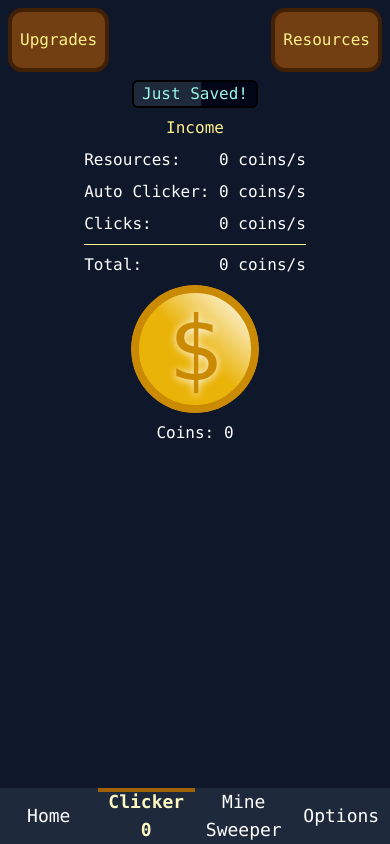
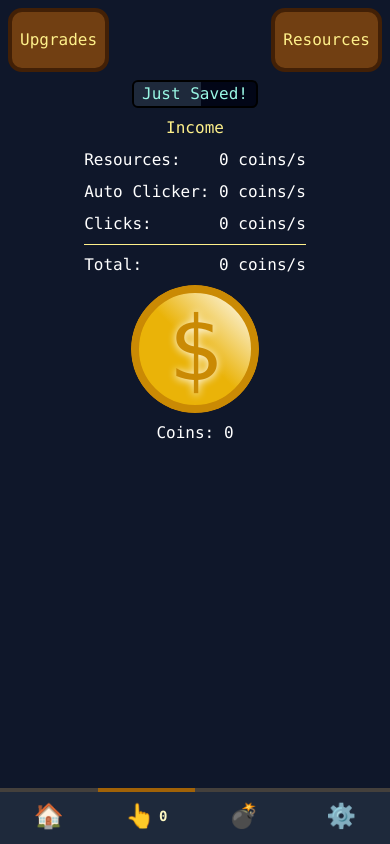
Before and after one commit to ThorGalli/thor-portfolio, a Next.js app: page /clicker in a window 390 px wide. Built offline with nearby package versions, Linux system fonts and the light colour scheme.

Commit message:
Fix desktop layout, improve mobile

```diff
--- a/src/app/globals.css
+++ b/src/app/globals.css
@@ -76,5 +76,5 @@ body {
 }
 
 .sweeper-header {
-  @apply lg:sticky fixed left-4 lg:top-14 top-0 flex h-[3.5rem] w-[calc(100vw-2rem)] items-center justify-evenly rounded-[14px] border-8 border-slate-700 bg-slate-950 p-1 text-yellow-200 lg:w-full !important;
+  @apply fixed left-2 right-2 lg:top-16 top-0 flex h-[3.5rem] w-[calc(100vw-1rem)] lg:max-w-[calc(1536px-1rem)] items-center justify-evenly rounded-[14px] border-8 border-slate-700 bg-slate-950 text-yellow-200 lg:mx-auto !important;
 }
--- a/src/components/navigation/navButton.tsx
+++ b/src/components/navigation/navButton.tsx
@@ -7,7 +7,7 @@ export default function NavButton({
   label,
 }: {
   route: string
-  label: string
+  label: string | JSX.Element
 }) {
   const router = useRouter()
   const path = usePathname()
@@ -18,19 +18,21 @@ export default function NavButton({
   const isCurrent = path === route
 
   const buttonClasses = isCurrent
-    ? 'border-transparent lg:border-b-yellow-700 border-t-yellow-700 text-yellow-100 font-semibold'
-    : 'border-transparent hover:bg-slate-700'
+    ? 'lg:border-b-yellow-700 border-t-yellow-700 text-yellow-100 font-semibold'
+    : 'lg:border-b-stone-700 border-t-stone-700 hover:bg-slate-700'
 
   return (
     <div
       className={
-        'flex h-full flex-1 cursor-pointer flex-col items-center justify-center border-y-4 bg-slate-800 px-1 text-center text-lg hover:bg-slate-700 ' +
+        'flex h-full flex-1 cursor-pointer items-center justify-center gap-1 border-y-4 border-transparent bg-slate-800 px-1 text-center text-lg hover:bg-slate-700 lg:border-t-transparent ' +
         buttonClasses
       }
       onClick={() => router.push(route)}
     >
       {label}
-      {isClicker && <div>{short(totalCoins)}</div>}
+      {isClicker && (
+        <div className="text-sm lg:text-lg">{short(totalCoins)}</div>
+      )}
     </div>
   )
 }
--- a/src/features/minesweeper/mineSweeper.tsx
+++ b/src/features/minesweeper/mineSweeper.tsx
@@ -94,9 +94,17 @@ export default function MineSweeper() {
   }, [totalRevealedCells])
 
   return (
-    <div className="mx-[-0.5rem] pt-[3.5rem] lg:mt-[-0.5rem] lg:pt-2">
+    <div className="relative mx-[-0.5rem] pt-[3.5rem] lg:mt-14 lg:pt-2">
       <div className="flex flex-col items-center justify-around gap-4 bg-slate-900 ">
+        {!hasStarted && (
           <div id="greetText" className="flex flex-col items-center gap-2 p-2">
+            <button
+              className="white-hover mx-auto flex w-fit flex-col text-4xl text-yellow-200 active:opacity-70"
+              onClick={promptRestartGame}
+            >
+              <p>Mine Sweeper</p>
+              <p>😉</p>
+            </button>
             <p className="text-yellow-200">
               Win a match of Mine Sweeper and earn coins!
             </p>
@@ -105,31 +113,21 @@ export default function MineSweeper() {
               you more coins and the amount is also based on your{' '}
               <span className="text-orange-400">Income</span>
             </p>
+          </div>
+        )}
+        <div
+          id="difficulty-selector"
+          className="flex w-full flex-col items-center px-2"
+        >
           <p className="text-slate-200">Choose a difficulty:</p>
           <BluePrintBar
-            className="btn-slate bar"
+            className="btn-slate bar max-w-lg"
             index={selectedStage}
             blueprint={bluePrintList[selectedStage]}
             onClick={stageSelectDrawer.onOpen}
           />
+        </div>
 
-          {gameStatus === GameStatus.WON && (
-            <div className="flex flex-col items-center">
-              <p className="text-2xl text-yellow-200">
-                Congratulations! You earned {prizeDisplay} coins!
-              </p>
-            </div>
-          )}
-        </div>
-        <div id="gameWrapper" className="flex flex-col gap-2 border-slate-700">
-          {!hasStarted && (
-            <button
-              className="white-hover mx-auto w-fit text-4xl active:opacity-70"
-              onClick={promptRestartGame}
-            >
-              😉
-            </button>
-          )}
         {hasStarted && (
           <header className="sweeper-header">
             <p>
@@ -148,7 +146,15 @@ export default function MineSweeper() {
             </p>
           </header>
         )}
+
+        {gameStatus === GameStatus.WON && (
+          <div className="flex flex-col items-center">
+            <p className="text-2xl text-yellow-200">
+              Congratulations! You earned {prizeDisplay} coins!
+            </p>
           </div>
+        )}
+
         <ConfirmationDialog
           isOpen={restartDialog.isOpen}
           onCancel={restartDialog.onClose}
@@ -180,13 +186,10 @@ export default function MineSweeper() {
         </Drawer>
       </div>
       {hasStarted && (
-        <div className="mx-auto mb-8 mt-2 flex max-w-fit overflow-x-auto rounded-[14px] border-slate-700 bg-slate-700 p-2">
+        <div className="mx-auto mb-8 mt-4 flex max-w-fit overflow-x-auto rounded-[14px] border-slate-700 bg-slate-700 p-2">
           <div
             id="mineField"
-            className={
-              cursorClass +
-              ' rounded-[6px] border-2 border-slate-900'
-            }
+            className={cursorClass + ' rounded-[6px] border-2 border-slate-900'}
           >
             {cellComponents}
           </div>
--- a/src/layouts/navbar.tsx
+++ b/src/layouts/navbar.tsx
@@ -6,17 +6,29 @@ export default function NavbarLayout({
   children: React.ReactNode
 }) {
   const navList = [
-    <NavButton key="home" route="/" label="Home" />,
-    <NavButton key="clicker" route="/clicker" label="Clicker" />,
-    <NavButton key="mineSweeper" route="/minesweeper" label="Mine Sweeper" />,
-    <NavButton key="options" route="/options" label="Options" />,
+    <NavButton key="home" route="/" label={<p className="text-2xl">🏠</p>} />,
+    <NavButton
+      key="clicker"
+      route="/clicker"
+      label={<p className="text-2xl">👆</p>}
+    />,
+    <NavButton
+      key="mineSweeper"
+      route="/minesweeper"
+      label={<p className="text-2xl">💣</p>}
+    />,
+    <NavButton
+      key="options"
+      route="/options"
+      label={<p className="text-2xl">⚙️</p>}
+    />,
   ]
 
   return (
-    <div className="mb-[3.5rem] w-full bg-gray-900 lg:mt-[3.5rem]">
+    <div className="relative mb-[3.5rem] w-full bg-gray-900 lg:mb-0 lg:mt-[3.5rem]">
       <div
         id="navbar-wrapper"
-        className="fixed bottom-0 z-10 flex w-full justify-center bg-slate-800 lg:top-0"
+        className="fixed bottom-0 z-10 flex h-fit w-full justify-center bg-slate-800 lg:top-0"
       >
         <div className="flex h-[3.5rem] w-screen max-w-screen-md flex-row justify-center">
           {navList}
```
Lines whose indentation alone changed are shown as unchanged.
